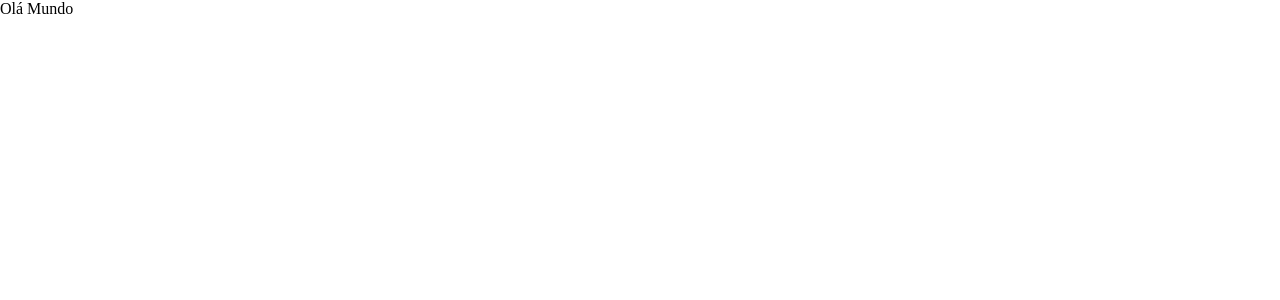
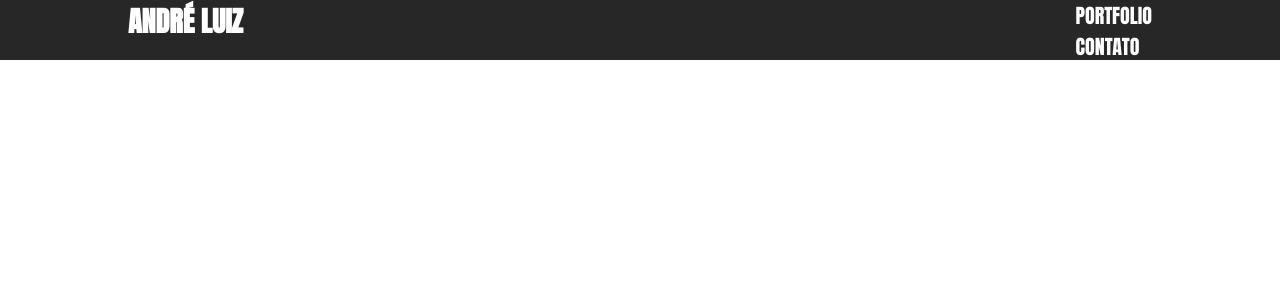
Before and after one commit to ceilon-art/My_Site, a Next.js app in the folder frontend/: page / in a window 1280 px wide. Shown: the top 300 px of the page. Built offline with nearby package versions, Linux system fonts and the light colour scheme.

Commit message:
Initiated Navbar

```diff
--- /dev/null
+++ b/frontend/components/Navbar/index.tsx
@@ -0,0 +1,19 @@
+import React from 'react';
+
+import { Background, Container } from './styles';
+
+function Navbar() {
+  return (
+    <Background>
+      <Container>
+        <h1>André Luiz</h1>
+        <ul>
+          <li>Portfolio</li>
+          <li>Contato</li>
+        </ul>
+      </Container>
+    </Background>
+  );
+};
+
+export default Navbar;
--- /dev/null
+++ b/frontend/components/Navbar/styles.ts
@@ -0,0 +1,19 @@
+import styled from 'styled-components';
+
+export const Background = styled.div`
+    background-color: #272727;
+    height: 60px;
+    color: #fff;
+
+    h1 {
+        text-transform: uppercase;
+    }
+`;
+
+export const Container = styled.div `
+    width: 80vw;
+    margin: 0 auto;
+    display: flex;
+    flex-direction: row;
+    justify-content: space-between;
+`;
--- a/frontend/package.json
+++ b/frontend/package.json
@@ -13,6 +13,7 @@
     "next": "10.0.9",
     "react": "17.0.2",
     "react-dom": "17.0.2",
+    "react-icons": "^4.2.0",
     "styled-components": "^5.2.1"
   },
   "devDependencies": {
--- a/frontend/pages/_document.tsx
+++ b/frontend/pages/_document.tsx
@@ -42,6 +42,8 @@ export default class MyDocument extends Document {
       <Html lang="pt">
         <Head>
           <meta charSet="utf-8" />
+          <link rel="preconnect" href="https://fonts.gstatic.com" />
+          <link href="https://fonts.googleapis.com/css2?family=Anton&family=Roboto:wght@300;700&display=swap" rel="stylesheet" />
         </Head>
         <body>
           <Main />
--- a/frontend/pages/index.tsx
+++ b/frontend/pages/index.tsx
@@ -1,5 +1,6 @@
-import React from 'react'
-import Head from 'next/head'
+import React from 'react';
+import Head from 'next/head';
+import Navbar from '../components/Navbar';
 
 const Home: React.FC = () => {
   return (
@@ -8,9 +9,7 @@ const Home: React.FC = () => {
         <title>André Luiz</title>
       </Head>
 
-      <main>
-        <p>Olá Mundo</p>
-      </main>
+      <Navbar />
     </>
   )
 }
--- a/frontend/styles/globals.ts
+++ b/frontend/styles/globals.ts
@@ -1,9 +1,46 @@
 import { createGlobalStyle } from 'styled-components'
 
 export default createGlobalStyle`
-  *{
+   *{
     margin: 0;
     padding: 0;
+    outline: 0;
     box-sizing: border-box;
+    font-family: 'Roboto', sans-serif;
+  }
+  *:focus {
+    outline: 0;
+  }
+  html, body, #root {
+    height:100%;
+  }
+  body{
+    -webkit-font-smoothing: antialiased !important;
+  }
+  body, input, button {
+    font-size: 14px;
+    font-family: 'Roboto', Helvetica, sans-serif;
+  }
+  button {
+    cursor: pointer;
+    border: 0;
+  }
+  svg {
+    cursor: pointer
+  }
+  ul {
+    list-style:none;
+  }
+  h1 {
+    font-family: 'Anton', Helvetica, Arial;
+  }
+  li {
+    list-style-type: none;
+    text-transform: uppercase;
+    font-family: 'Anton', Helvetica, Arial;
+    font-size: 20px;
+  }
+  a {
+    text-decoration:none;
   }
 `
```
Also changed, not shown: 1 other file (tests, documents, lock files or other folders).
